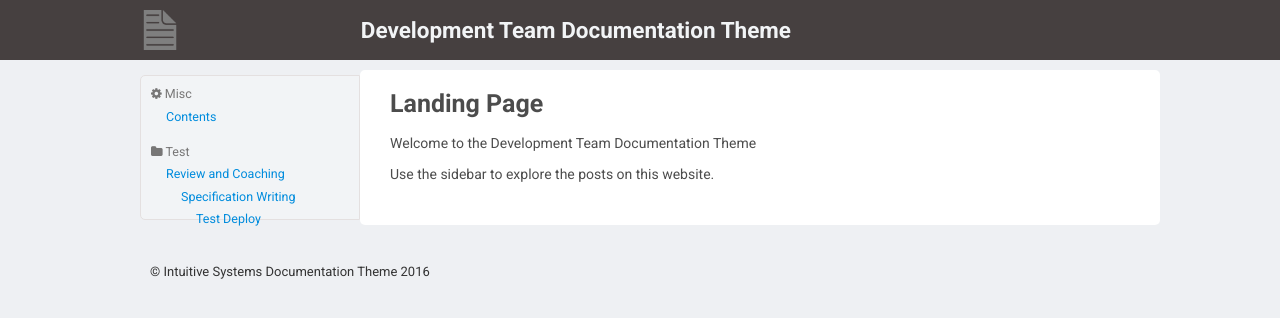
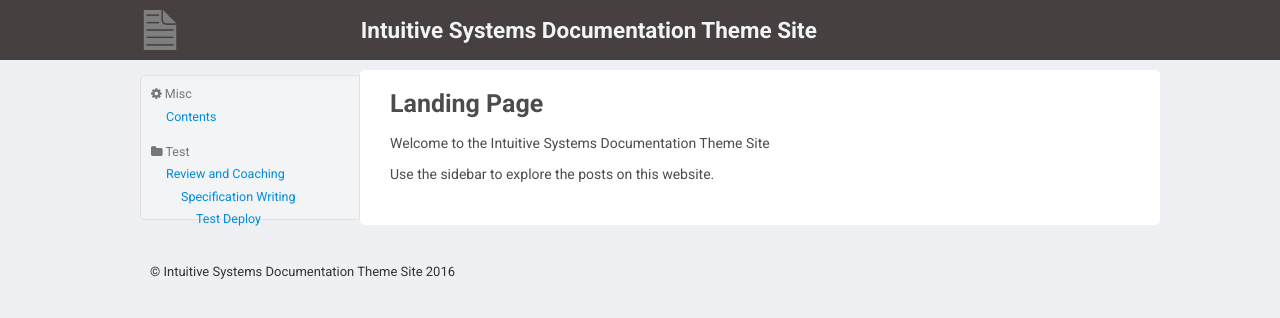
Before and after one commit to intuitivedocs/DocumentationSiteThemes, a Jekyll site: the page built from index.markdown, in a window 1280 px wide. Shown: the top 318 px of the page. Built offline with Jekyll 4.4.1, drawn with Linux system fonts in a browser that asks for light colours; nearby versions of some CDN libraries.

Commit message:
landing page

```diff
--- a/_config.yml
+++ b/_config.yml
@@ -1,5 +1,5 @@
-maintitle: Development Team Documentation Theme
-title: Intuitive Systems Documentation Theme
+maintitle: Intuitive Systems Documentation Theme Site
+title: Intuitive Systems Documentation Theme Site
 email: support@intuitivesystems.co.uk
 description:
 baseurl: "/DocumentationSiteThemes"
```
